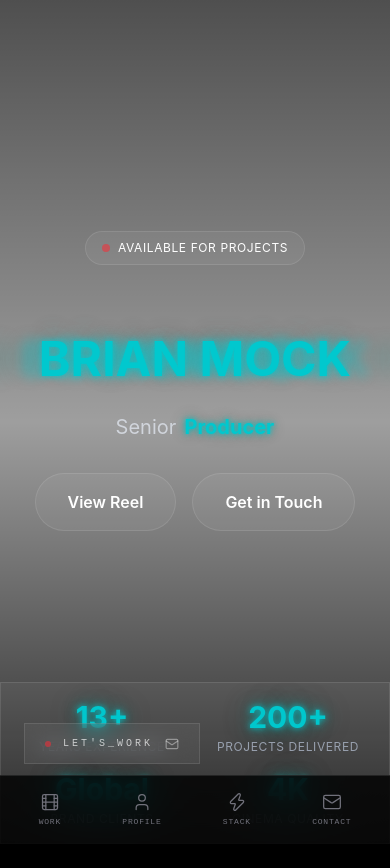
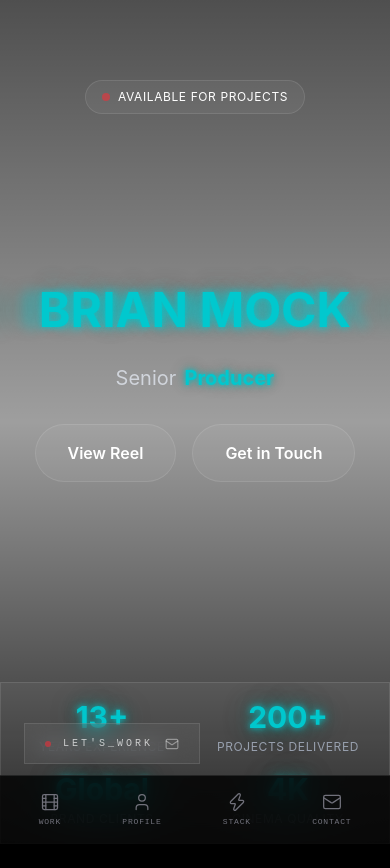
Before and after one commit to jenalyagu/brian-mock-portfolio, a React (Vite) app: page / in a window 390 px wide. Shown: the top 868 px of the page. Built offline with nearby package versions, Linux system fonts and the light colour scheme.

Commit message:
fix: position Available for Projects badge above head on mobile

```diff
--- a/src/components/HeroScrollSequence.jsx
+++ b/src/components/HeroScrollSequence.jsx
@@ -92,9 +92,9 @@ export function HeroScrollSequence({ onOpenContact }) {
               initial={{ opacity: 0, scale: 0.95 }}
               animate={{ opacity: 1, scale: 1 }}
               transition={{ duration: 1, delay: 0.5 }}
-              className="mb-8"
+              className="absolute top-20 left-0 right-0 flex justify-center md:relative md:top-auto md:mb-8"
             >
-              <div className="cinematic-glass px-4 py-2 rounded-full text-xs uppercase tracking-wider mb-8 inline-block">
+              <div className="cinematic-glass px-4 py-2 rounded-full text-xs uppercase tracking-wider inline-block">
                 <span className="flex items-center gap-2">
                   <span className="w-2 h-2 bg-red-500 rounded-full animate-pulse" />
                   Available for Projects
```
